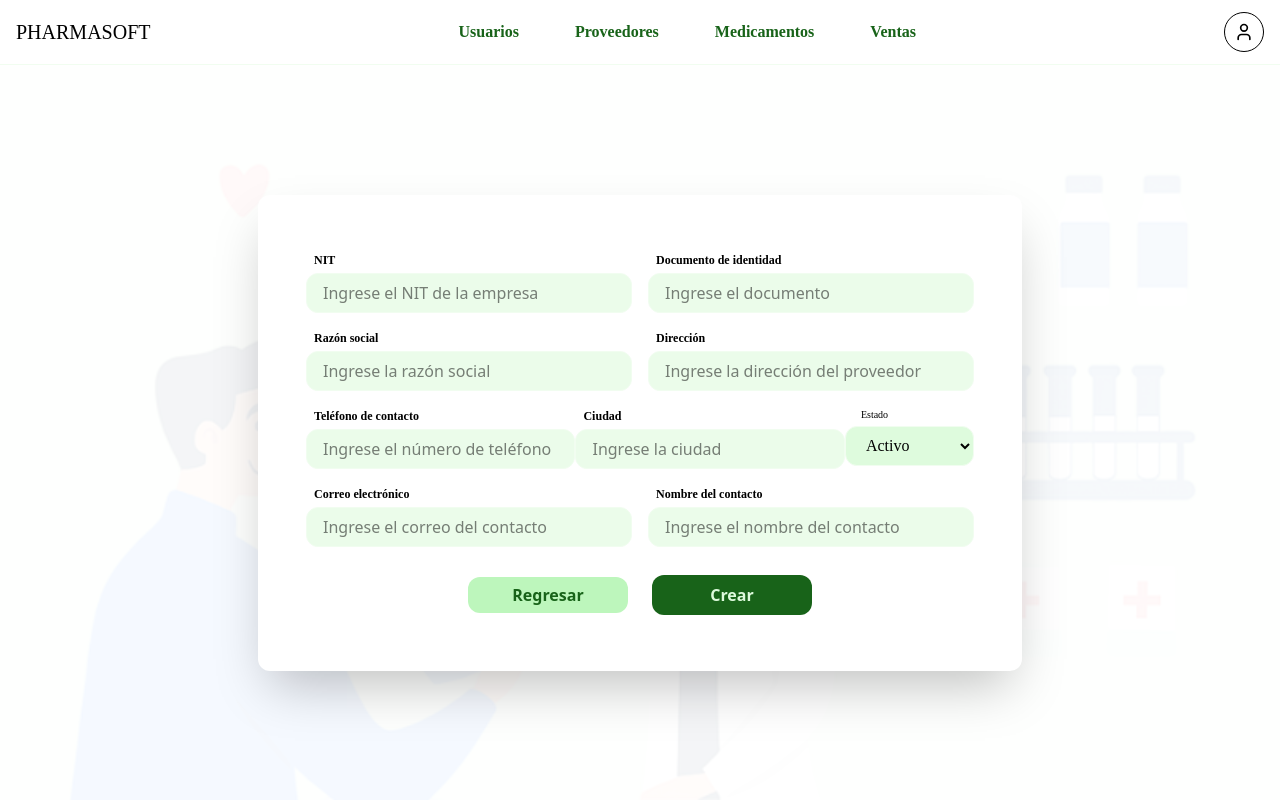
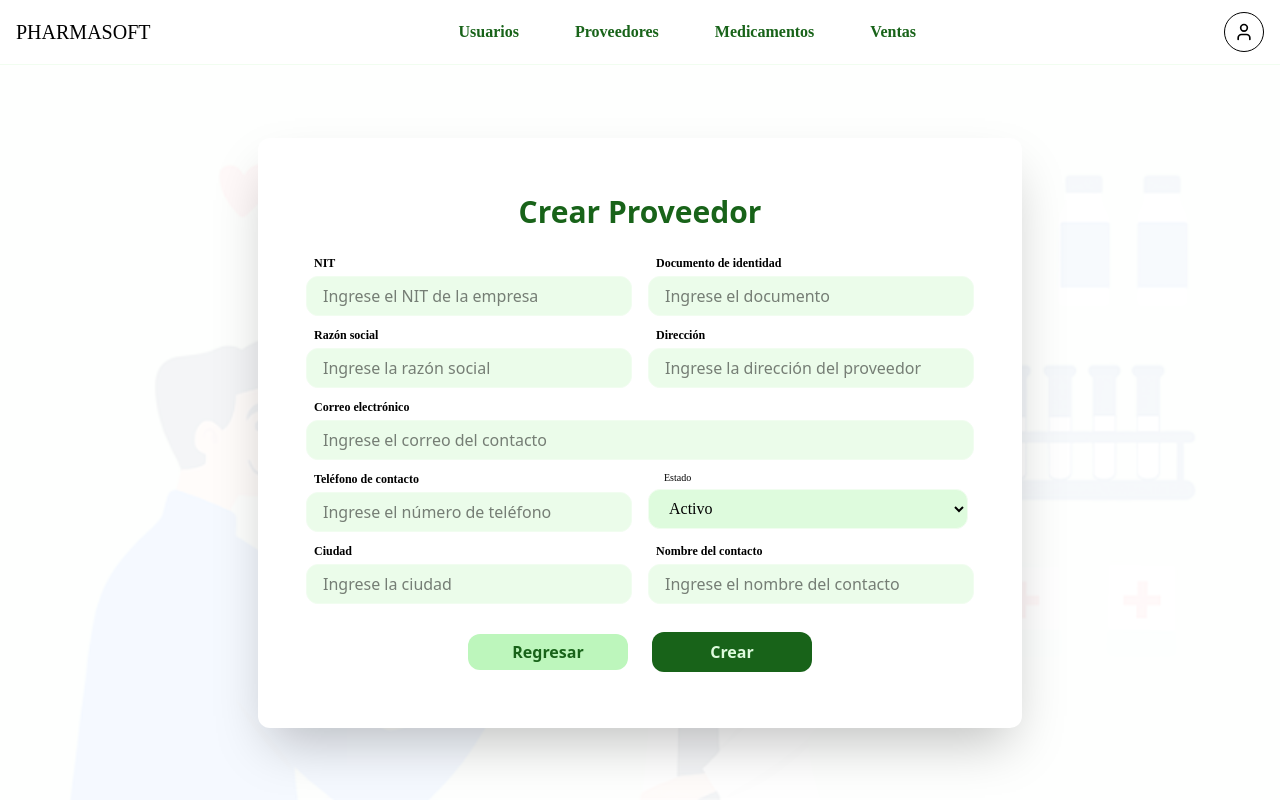
Before and after one commit to CJCPDev/proyecto-formativo-pharmasoft-sena, a React (Vite) app in the folder frontend/sena-pharmasoft/: page /proveedores in a window 1280 px wide. Built offline with nearby package versions, Linux system fonts and the light colour scheme; the HTML template or start-up script is replaced by a standard one.

Commit message:
feat: actualizacion

```diff
--- a/frontend/sena-pharmasoft/src/features/suppliers/componentes/SuppliersForm.jsx
+++ b/frontend/sena-pharmasoft/src/features/suppliers/componentes/SuppliersForm.jsx
@@ -20,85 +20,74 @@ export default function SuppliersForm (){
 
     return (
         // {/* Formulario para crear proveedores */}
-        <form className="flex flex-col gap-6 w-175 px-4 py-6 ">
-                {/* Contenedor de inputs y selects */}
-                <div className="flex flex-col gap-3 w-full">
-                    <div className="flex gap-4">   {/*fila 1 (contenedor de 2 input)*/}
-                        <Input
-                            label = "NIT"
-                            placeholder = "Ingrese el NIT de la empresa"
-                            >
-                        </Input>
+        <form className="flex flex-col gap-6 w-175 px-4 py-6">
+            <h1 className="w-full text-center text-text-primary font-bold text-3xl">
+                Crear Proveedor
+            </h1>
+
+            <div className="grid grid-cols-2 gap-x-4 gap-y-1.5">
 
                 <Input
-                            label = "Documento de identidad"
-                            placeholder = "Ingrese el documento"
-                            >
-                        </Input>
-                    </div>
-                    <div className="flex gap-4"> {/*fila 2 (contenedor de 1 input)*/}
-                        <Input
-                            label = "Razón social"
-                            placeholder = "Ingrese la razón social"
-                            >
-                        </Input>
-                        <Input
-                            label = "Dirección"
-                            placeholder = "Ingrese la dirección del proveedor"
-                            >
-                        </Input>
-                    </div>
-                    <div className="flex "> {/*fila 3 (contenedor de 2 input y 1 select)*/}
-                        <Input
-                            label = "Teléfono de contacto"
-                            placeholder = "Ingrese el número de teléfono"
-                            type = "tel"
-                            >
-                        </Input>
+                label="NIT"
+                placeholder="Ingrese el NIT de la empresa"
+                />
 
                 <Input
-                            label = "Ciudad"
-                            placeholder = "Ingrese la ciudad"
-                            >
-                        </Input>
+                label="Documento de identidad"
+                placeholder="Ingrese el documento"
+                />
+
+                <Input
+                label="Razón social"
+                placeholder="Ingrese la razón social"
+                />
+
+                <Input
+                label="Dirección"
+                placeholder="Ingrese la dirección del proveedor"
+                />
+
+                <div className="col-span-2">
+                    <Input
+                    label="Correo electrónico"
+                    placeholder="Ingrese el correo del contacto"
+                    type="email"
+                    />
+                </div>
+
+                <Input
+                label="Teléfono de contacto"
+                placeholder="Ingrese el número de teléfono"
+                type="tel"
+                />
 
                 <Select
-                            label= "Estado"
-                            name = "suppliersState"
-                            options = {suppliersState}
-                        >
-                        </Select>
+                label="Estado"
+                name="suppliersState"
+                options={suppliersState}
+                />
+
+                <Input
+                label="Ciudad"
+                placeholder="Ingrese la ciudad"
+                />
+
+                <Input
+                label="Nombre del contacto"
+                placeholder="Ingrese el nombre del contacto"
+                />
+
             </div>
-                    <div className="flex gap-4">   {/*fila 5 (contenedor de 1 input)*/}
-                        <Input
-                            label = "Correo electrónico"
-                            placeholder = "Ingrese el correo del contacto"
-                            type = "email"
-                            >
-                        </Input>
-                        <Input
-                            label = "Nombre del contacto"
-                            placeholder = "Ingrese el nombre del contacto"
-                            >
-                        </Input>
-                    </div>
-                </div>
-                <div className="flex gap-6 justify-center items-center"> {/*contenedor de los 2 botones*/}
-                    <Button
-                        variant = "secondary"
-                        size = "sm"
 
-                    >
+            <div className="flex gap-6 justify-center items-center">
+                <Button variant="secondary" size="sm">
                 Regresar
                 </Button>
-                    <Button
-                        variant = "primary"
-                        size = "md"
-                        type = "submit"
-                    >
+                <Button variant="primary" size="md" type="submit">
                 Crear
                 </Button>
             </div>
+
         </form>
     )
 }
```
Lines whose indentation alone changed are shown as unchanged.
